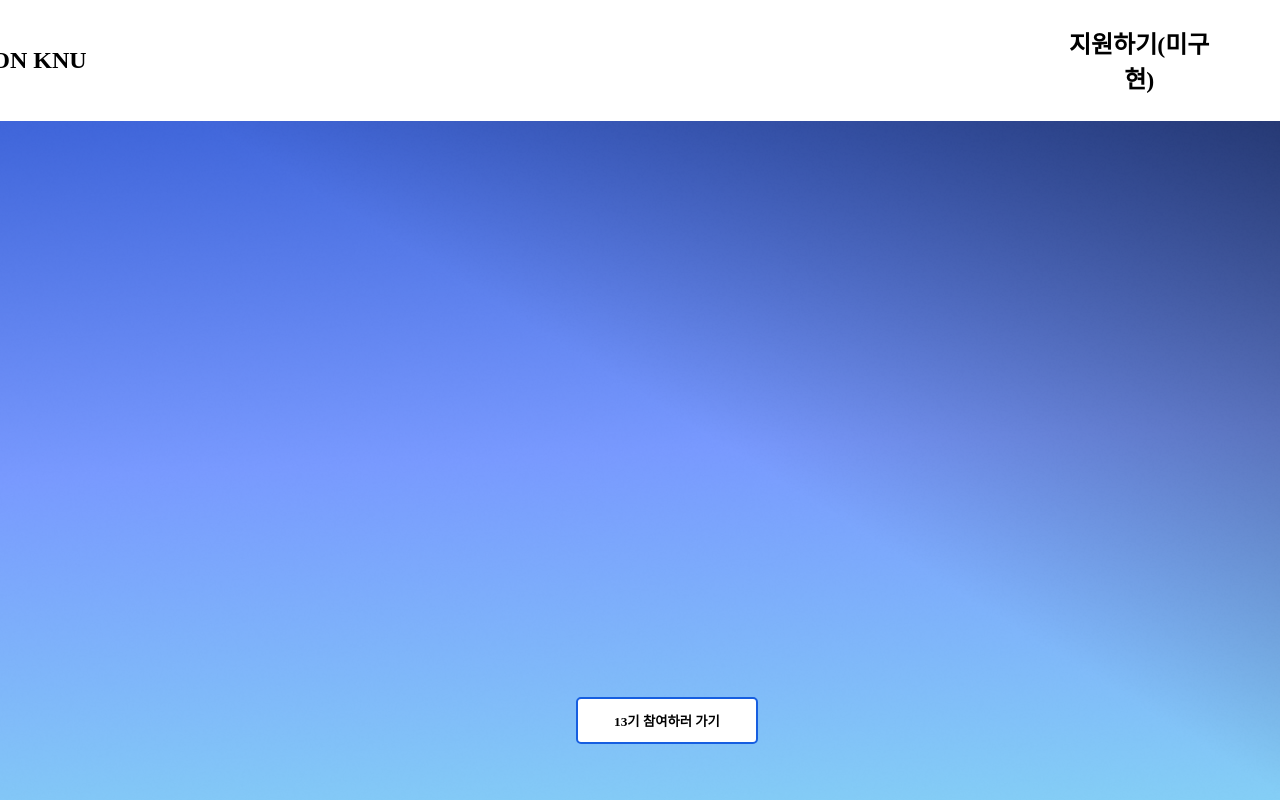
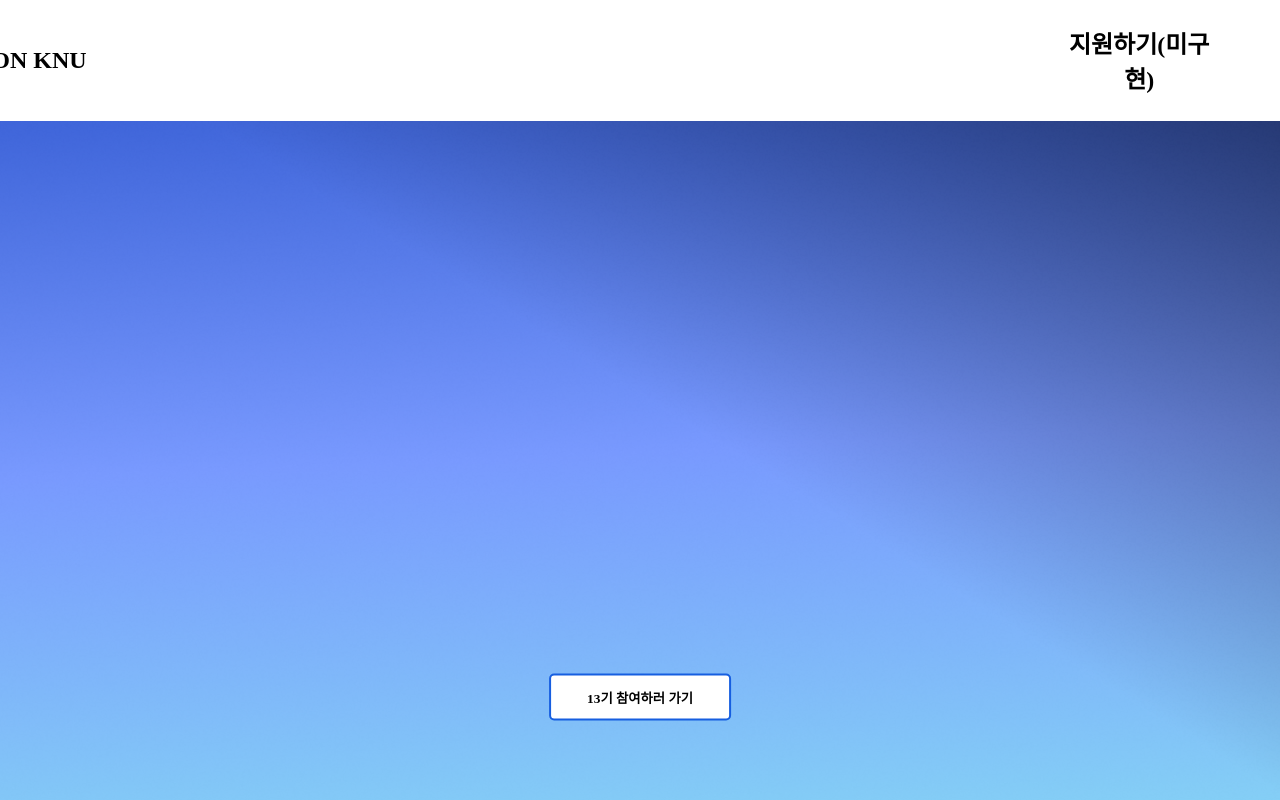
Before and after one commit to likelionknu/Likelion13-FE, a React (Vite) app: page / in a window 1280 px wide. Shown: the top 800 px of the page. Built offline with nearby package versions, Linux system fonts and the light colour scheme; a web font is replaced by a local one.

Commit message:
🎨 mainstyle

```diff
--- a/src/Pages/MainPage.tsx
+++ b/src/Pages/MainPage.tsx
@@ -21,7 +21,7 @@ const MainPage = () => {
       <div className={styles.mainImageContainer}>
         <img src={메인} alt="메인" className={styles.mainImage} />
         <Link to='/SectionSelect' style={{ textDecoration: 'none' }}>
-          <button className={styles.button} style={{position: 'absolute', top: '80%', left: '45%' }}>
+          <button className={styles.button} style={{position: 'absolute', top: '80%', left: '50%', transform: 'translate(-50%, -50%)' }}>
             13기 참여하러 가기
           </button>
         </Link>
@@ -39,6 +39,7 @@ const MainPage = () => {
       </div>
 
 
+      <div className={styles.sectionContainer}>
       <div className={styles.section} style={{ backgroundColor: '#E0E8FF' }}>
       <h1 className={styles.sectionTitle} style={{textAlign: 'center' }}>같이 할수록 더 빛나는, 우리의 핵심 파트를 <br /> 소개합니다!</h1>
         <div className={styles.cardContainer}>
@@ -85,7 +86,7 @@ const MainPage = () => {
         </Link>
         </div>
       </div>
-
+    </div>
 
       <div className={styles.section}>
         <h1 className={styles.sectionTitle} style={{ textAlign: 'center' }}>지난 프로젝트</h1>
```
